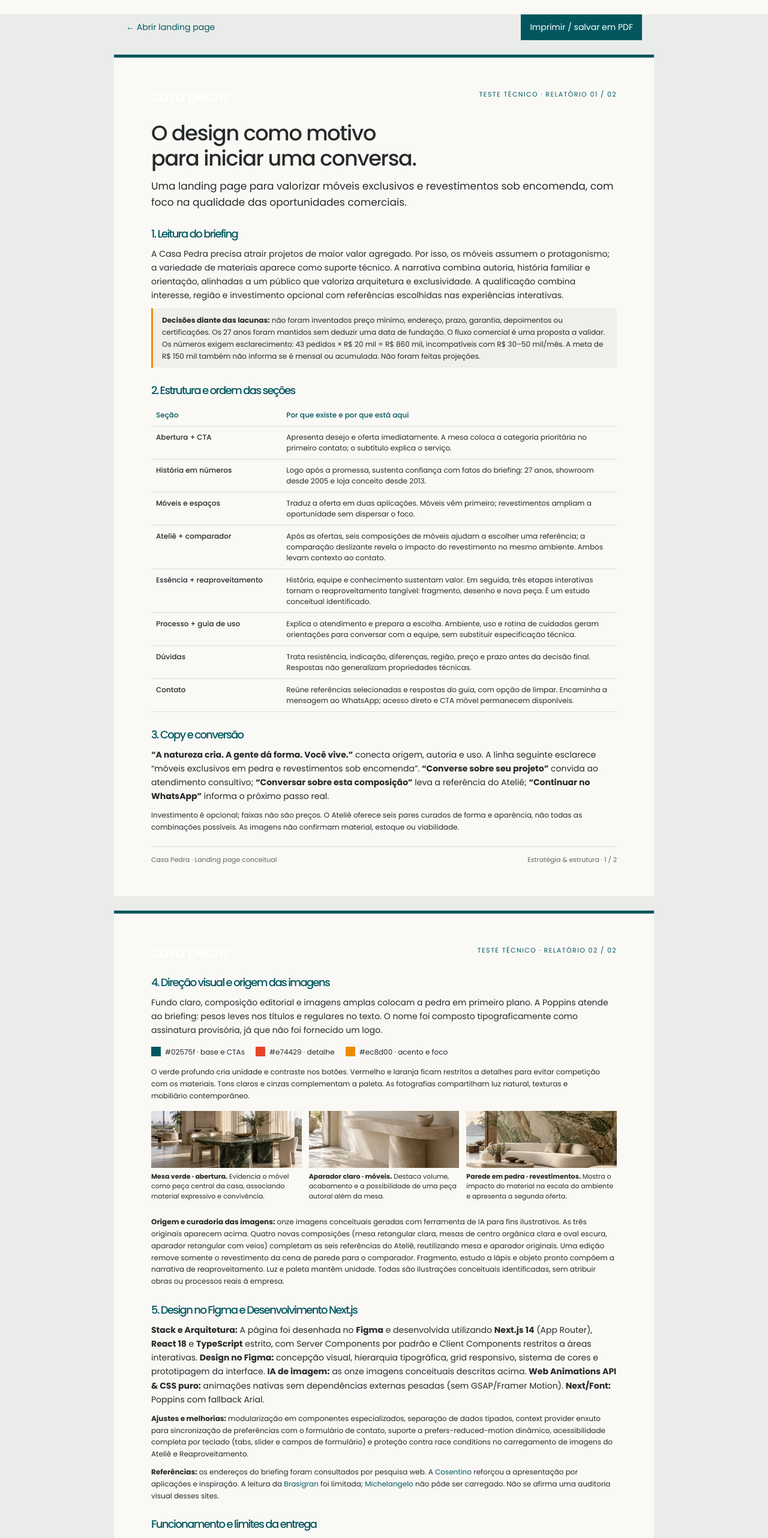
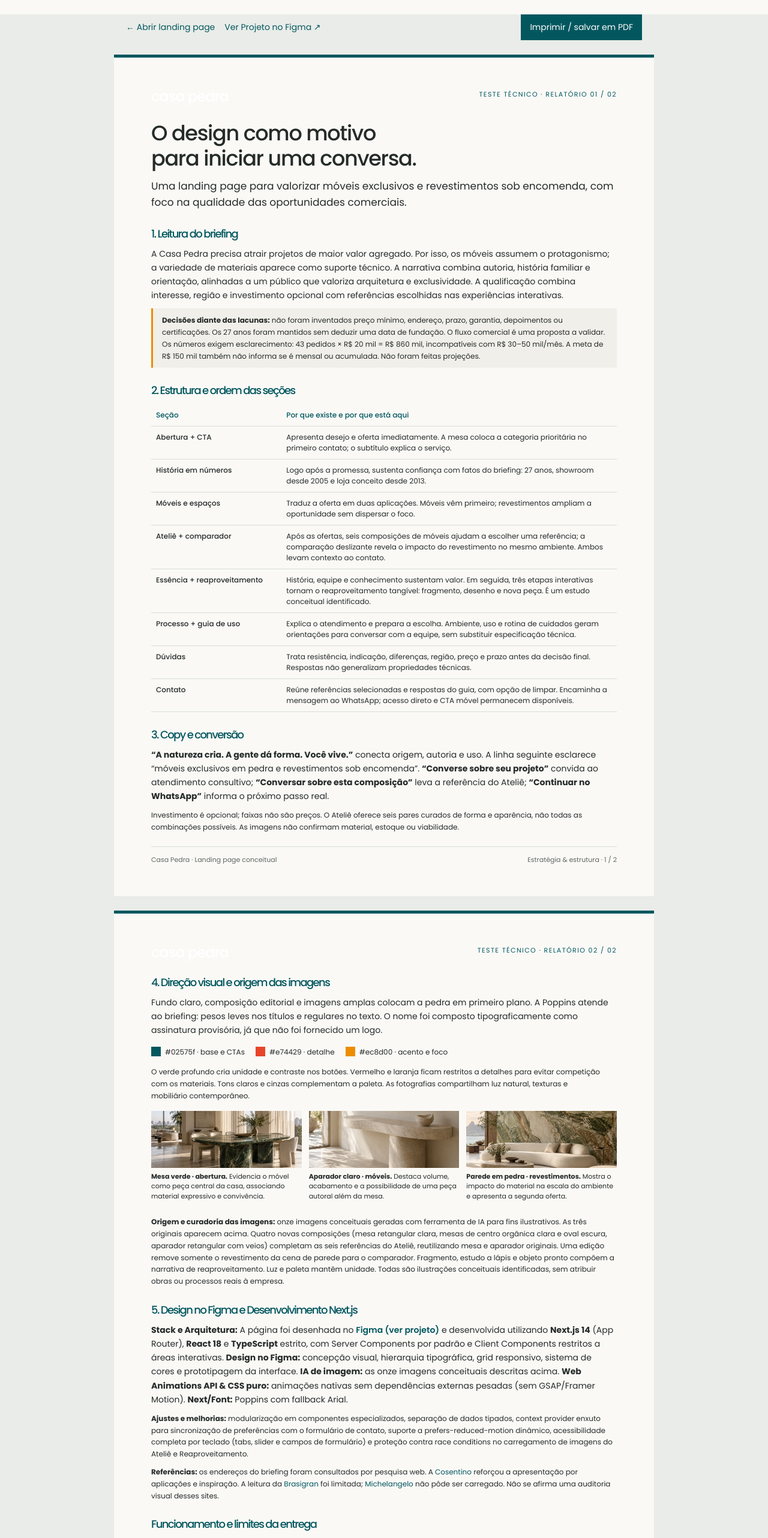
Before and after one commit to ListMat/Casa-Pedra-, a Next.js app: page /relatorio in a window 1280 px wide. Shown: the top 2564 px of the page at 60% size. Built offline with nearby package versions, Linux system fonts and the light colour scheme.

Commit message:
fix(essence): update location to Sao Paulo and link Figma in report

```diff
--- a/src/app/relatorio/page.tsx
+++ b/src/app/relatorio/page.tsx
@@ -16,7 +16,16 @@ export default function RelatorioPage() {
   return (
     <div className="relatorio-body">
       <div className="toolbar">
-        <Link href="/">← Abrir landing page</Link>
+        <div style={{ display: 'flex', gap: '16px', alignItems: 'center' }}>
+          <Link href="/">← Abrir landing page</Link>
+          <a
+            href="https://www.figma.com/design/2jTNO9EnZb3HcxhatfbU1u/Casa-Pedra?node-id=2001-253&t=v6lnkE993hYSZYnp-1"
+            target="_blank"
+            rel="noopener noreferrer"
+          >
+            Ver Projeto no Figma ↗
+          </a>
+        </div>
         <PrintButton />
       </div>
 
@@ -223,7 +232,16 @@ export default function RelatorioPage() {
 
           <h2>5. Design no Figma e Desenvolvimento Next.js</h2>
           <p>
-            <strong>Stack e Arquitetura:</strong> A página foi desenhada no <strong>Figma</strong> e desenvolvida utilizando <strong>Next.js 14</strong> (App
+            <strong>Stack e Arquitetura:</strong> A página foi desenhada no{' '}
+            <a
+              href="https://www.figma.com/design/2jTNO9EnZb3HcxhatfbU1u/Casa-Pedra?node-id=2001-253&t=v6lnkE993hYSZYnp-1"
+              target="_blank"
+              rel="noopener noreferrer"
+              style={{ fontWeight: 600 }}
+            >
+              Figma (ver projeto)
+            </a>{' '}
+            e desenvolvida utilizando <strong>Next.js 14</strong> (App
             Router), <strong>React 18</strong> e <strong>TypeScript</strong> estrito, com Server Components por padrão e
             Client Components restritos a áreas interativas. <strong>Design no Figma:</strong>{' '}
             concepção visual, hierarquia tipográfica, grid responsivo, sistema de cores e prototipagem da interface. <strong>IA de imagem:</strong> as onze imagens conceituais descritas
--- a/src/components/Essence.tsx
+++ b/src/components/Essence.tsx
@@ -19,7 +19,7 @@ export function Essence() {
           </span>
         </h2>
         <p>
-          Uma empresa familiar com matriz e produção em Minas Gerais. Há 27 anos,
+          Uma empresa familiar com matriz e produção em São Paulo. Há 27 anos,
           aproximamos a riqueza das rochas de quem valoriza arquitetura e design.
         </p>
       </div>
```
Also changed, not shown: public/relatorio.html (+2 -2 lines).
